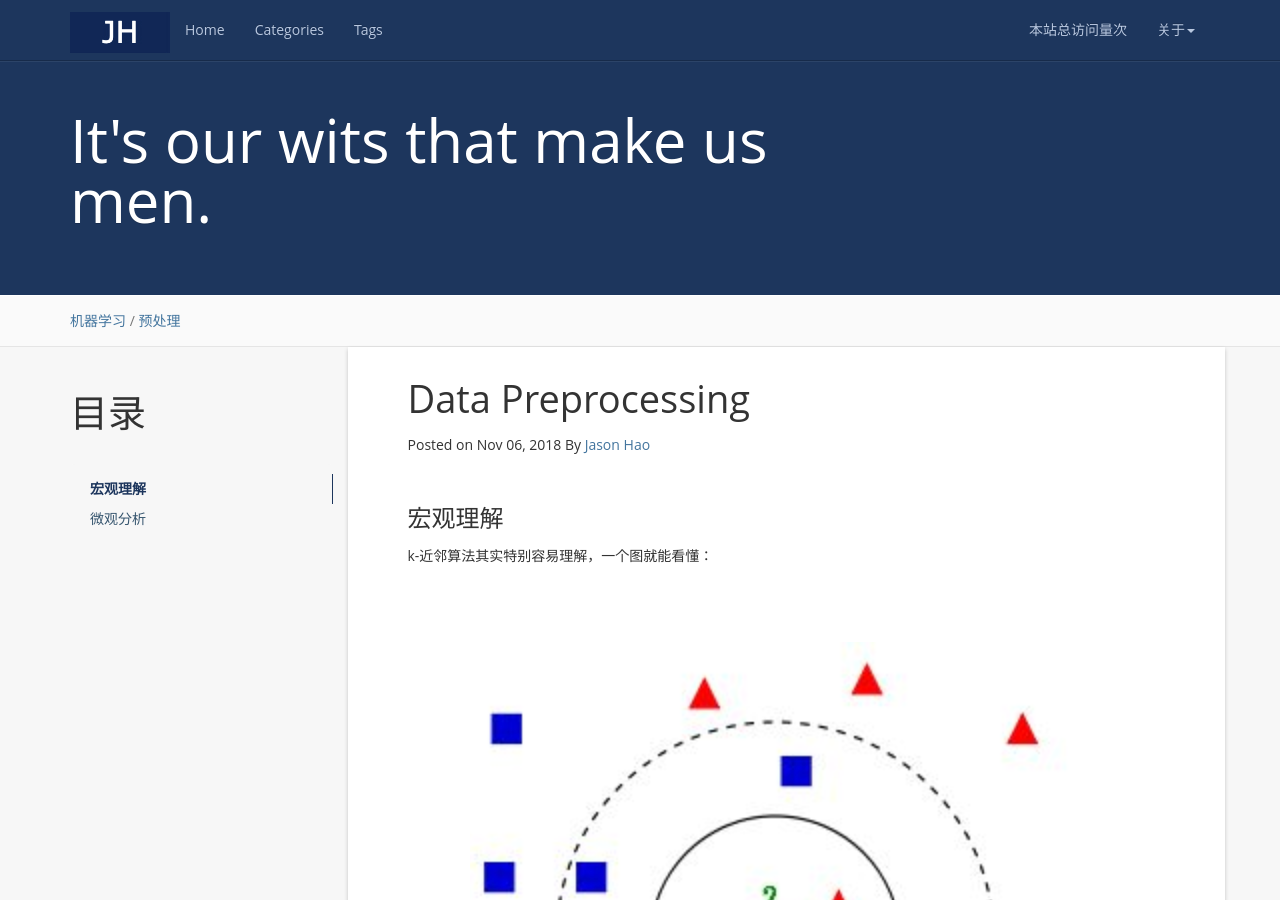
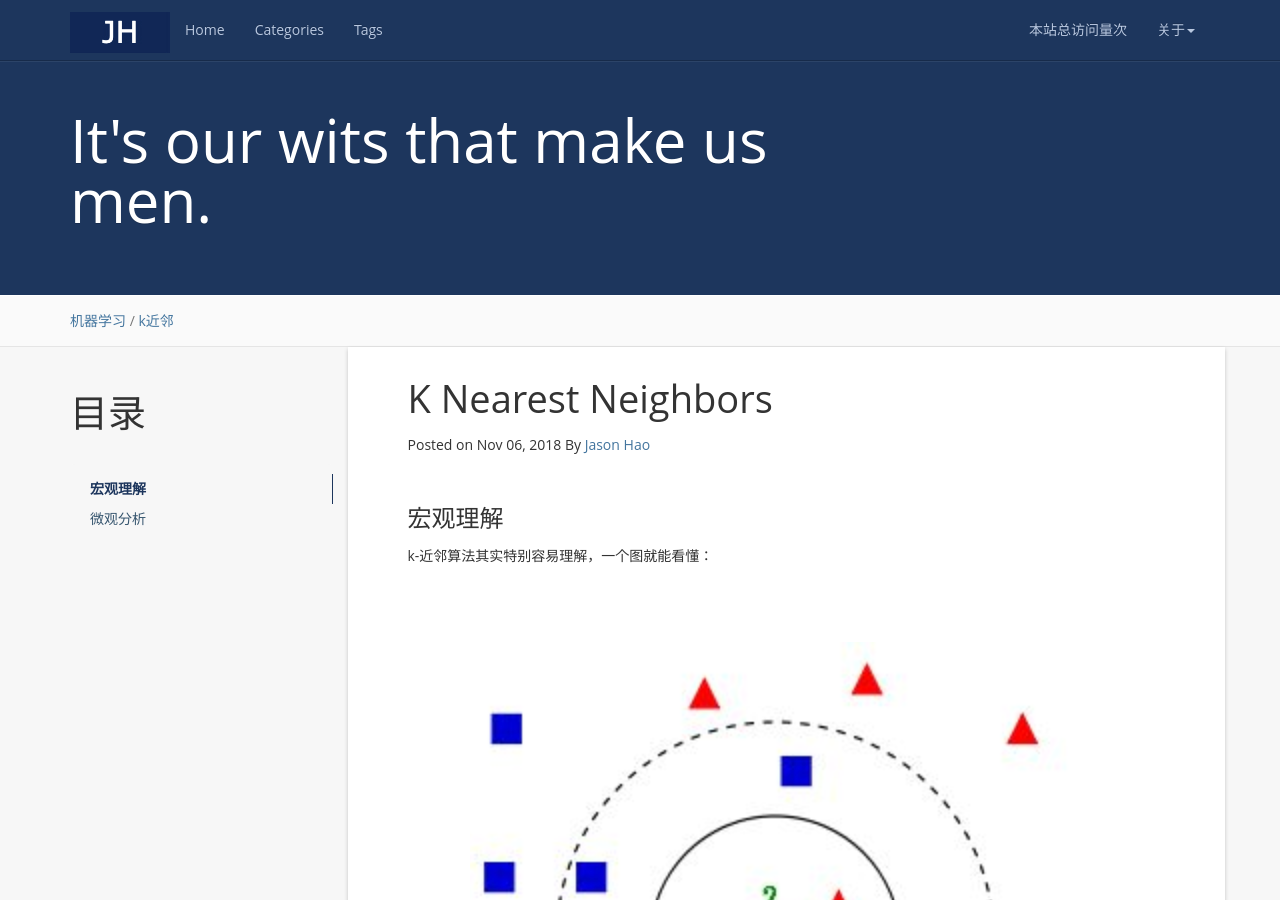
Before and after one commit to jasonhhao/jasonhhao.github.io, a Jekyll site: the page built from _posts/2018-11-16-K-Nearest-Neighbors.md, in a window 1280 px wide and 900 px high. Built offline with Jekyll 4.4.1, drawn with Linux system fonts in a browser that asks for light colours; nearby versions of some CDN libraries; a script that is not in the unit is left out; comment, search, counter and statistics services are not loaded.

Commit message:
Update 2018-11-16-K-Nearest-Neighbors.md

```diff
--- a/_posts/2018-11-16-K-Nearest-Neighbors.md
+++ b/_posts/2018-11-16-K-Nearest-Neighbors.md
@@ -1,9 +1,9 @@
 ---
 layout: post
-title:  Data Preprocessing
+title:  K Nearest Neighbors
 date:   2018-11-07 00:00:00 +0800
 categories: 机器学习
-tag: 预处理
+tag: k近邻
 ---
 
 * content
```
